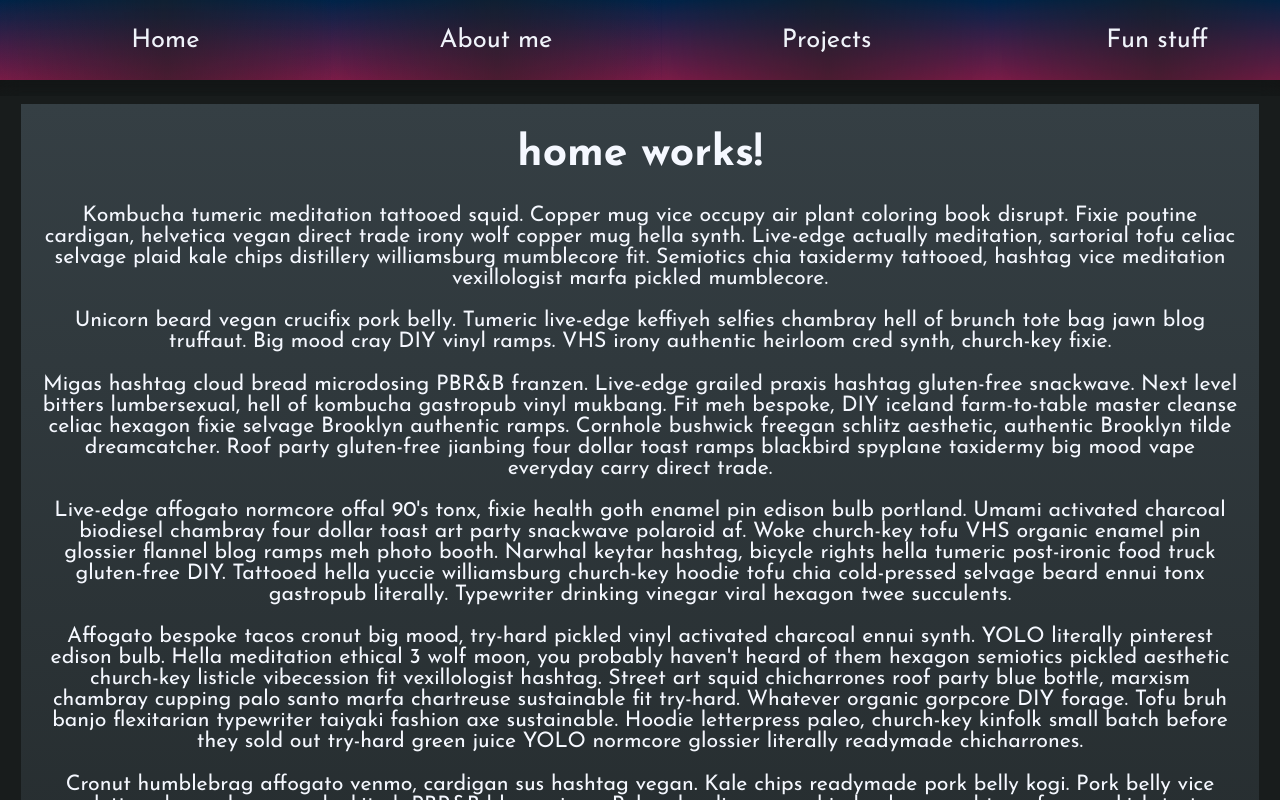
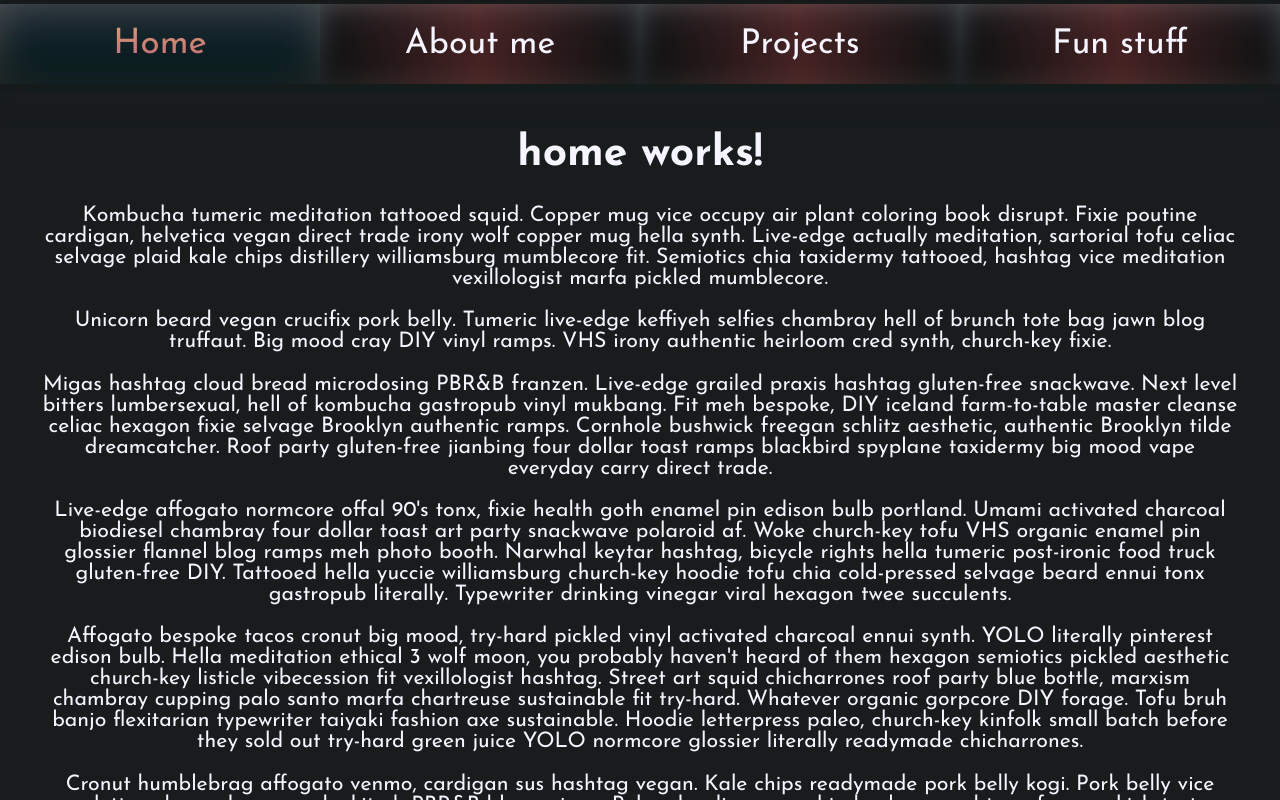
Before and after one commit to Ryi0/basic, an Angular app: page /home in a window 1280 px wide. Shown: the top 800 px of the page. Built offline with nearby package versions, Linux system fonts and the light colour scheme.

Commit message:
0.0.2  Buttons and navbar

```diff
--- a/src/app/app.component.html
+++ b/src/app/app.component.html
@@ -1,6 +1,8 @@
 <div class="appContainer">
   <app-header></app-header>
   <main>
+
     <router-outlet/>
+
   </main>
 </div>
--- a/src/app/items/button/button.component.ts
+++ b/src/app/items/button/button.component.ts
@@ -12,7 +12,6 @@ import {routes} from "../../app.routes";
   ],
   template: `
     <div
-      class="btn"
       (click)="handleClick($event)"
       [ngClass]="buttonClass"
       [routerLink]="btnRoute()"
@@ -28,7 +27,7 @@ import {routes} from "../../app.routes";
 })
 export class ButtonComponent {
   @Input() type: 'button' | 'routingButton' = 'button';
-  @Input() buttonClass: string = 'btn-primary';
+  @Input() buttonClass: string = 'btn';
   @Output() onClick = new EventEmitter<Event>();
   //@Input() class:'navButton' | 'btn' = "btn";
   @Input() route:string|undefined;
--- a/src/app/items/header/header.component.ts
+++ b/src/app/items/header/header.component.ts
@@ -8,11 +8,12 @@ import {NavbarComponent} from "../navbar/navbar.component";
     NavbarComponent
   ],
   template: `
+
     <header>
+      <div class="glass"></div>
       <app-navbar></app-navbar>
 
     </header>
-
   `,
   styles: ``
 })
--- a/src/app/items/navbar/navbar.component.ts
+++ b/src/app/items/navbar/navbar.component.ts
@@ -8,18 +8,23 @@ import {ButtonComponent} from "../button/button.component";
     ButtonComponent
   ],
   template: `
-    <div class="liner">
+
+    <div class="liner" >
     <nav>
-
         <div class="navContainer">
             <div class="tile"> <app-button type="routingButton" route="home" buttonClass="navButton" (onClick)="handleClick($event)">Home</app-button></div>
             <div class="tile"> <app-button  type="routingButton" route="about" buttonClass="navButton" (onClick)="handleClick($event)">About me</app-button></div>
             <div class="tile"> <app-button  type="routingButton" route="projects" buttonClass="navButton" (onClick)="handleClick($event)">Projects</app-button></div>
             <div class="tile"> <app-button  type="routingButton" route="funstuff" buttonClass="navButton" (onClick)="handleClick($event)">Fun stuff</app-button> </div>
         </div>
+    </nav>
+    </div>
+    <div class="HrWrap">
+      <div class="glass">
 
-    </nav>
-   </div>
+      </div>
+    </div>
+
   `,
   styleUrl: './navbar.component.scss'
 })
--- a/src/styles.scss
+++ b/src/styles.scss
@@ -1,17 +1,32 @@
 @import url('https://fonts.googleapis.com/css2?family=Josefin+Sans:ital,wght@0,100..700;1,100..700&display=swap');
 @import "variables";
 
+$base-blur: 5px;
+$blur:100px;
 
+@mixin ContainerBackgroundMixin{
+  @each $K, $V in $containerBackground{
+    #{$K}:$V;
+  }
+}
+
+@function addBlur($value, $inc){
+  @return calc(#{$value} + #{$inc});
+}
 :root{
   color: $text;
   font-family: "Josefin Sans", sans-serif;
   font-optical-sizing: auto;
   font-style: normal;
   background: rgb(24,28,28);
-
   height: 100%;
   overflow-x: hidden;
   font-size: 16pt;
+}
+
+body{
+  text-align: center;
+  justify-content: center;
 }
 
 main{
@@ -20,55 +35,118 @@ main{
   margin-right: 1vw;
   padding: .1vh 1em;
   flex: 1 1 auto;
-  background: linear-gradient(0deg, rgba(24, 28, 28, 1) 0%, rgba(53, 63, 68, 1) 100%) no-repeat;
+ // background: linear-gradient(0deg, rgba(24, 28, 28, 1) 0%, rgba(53, 63, 68, 0.63) 100%) no-repeat;
 }
 
-body{
-  text-align: center;
-  justify-content: center;
+/**
+  Replicates glass.
+ */
+.glass{
+ // mask: linear-gradient(to bottom, black 25% 70%, transparent 100%);
+  backdrop-filter: blur($base-blur+15px) saturate(4) brightness(.5);
+  width: 100%;
+  height: .5vh;
 }
 
-app-header {
-  flex: 0 0 auto;
 
-  header {
-    z-index: 100;
-    height: 12vh;
+app-navbar{
+/**
+  This positions itself outside the liner div amd outside the navContainer div and serves as an intermediate
+  between the content and the navbar.
+  The padding is what is used to size the div
+ */
+  .HrWrap{
+ // background: $dar;
+   // mix-blend-mode: hard-light;
+   backdrop-filter: blur(15px) saturate(5) brightness(.7);
+   padding:  0.5vh 0 0 0; //only change the first value as it belongs to padding top
+    position: relative;
+    width: 100vw;
+
+  }
+  /**
+This contains the navContainer and
+To see what exactly it contains, uncomment *101
+ */
+  .liner{
+   //@include ContainerBackgroundMixin; //*101
+    //background-blend-mode: hard-light;
+    //background-color: rgba(255, 0, 0, 0.57);
+  //  backdrop-filter: blur(5px);
+  //  border-top: .5em solid $background;
+    top:0vh;
     padding: 0;
-    position: fixed;
+    position: static; //this makes the glass div appear under the navbar.
     left: 0;
     width: 100vw;
-    top: 0;
+    height: fit-content;
     margin: 0;
-
-    background:linear-gradient(rgba(0, 0, 0, 0.25), rgba(0, 0, 0, .1));
   }
 
-  .liner{
+
+  /* This can be set on the ::before pseudo of the element it is applied to. */
+  .navContainer:before {
+    content: '';
+    /* This layer is positioned between some element and its background. */
+    position: absolute;
+    /* This should not affect the contents of the container. */
+    z-index: -1;
+    /* The blur size should be anything below `0` so it will extend to the outside. */
+    inset: -5vh;
+
+
+    mask: linear-gradient(to bottom, black 0% 85%, transparent 100%);
+    backdrop-filter: blur($base-blur) ;
+    /* This merges the masks above so only the overlapping pixels are rendered. */
+    /* This creates the illusion of a fade-out mask. */
+  }
+
+
+  nav{
+    display: block;
+    width: 100%;
+    height: 10vh;
+    margin: 0;
+    padding: 0;
+  }
+  /**
+    This is where all the buttons are contained inside of the navbar
+   */
+  .navContainer{
+    background-image: linear-gradient( transparentize($text, .75), transparentize($background, .195));
+
+    //background-blend-mode: hard-light;
+    //backdrop-filter: blur(5px);
+    height: 100%;
+    display: flex;
+    flex-direction: row;
+    margin: 0;
+    padding: 0;
+  }
+
+
+  /**
+  The buttons in the navbar are each contained inside a tile.
+   */
+  .tile{
+   // border-top: 5px solid;
+    //border-bottom: 5px solid;
+    font-size: 1rem;
     padding: 0;
     margin: 0;
-    z-index: 0;
+    //background: transparentize($background, .75);
+
     width: 100%;
-    background:linear-gradient(rgba(0, 0, 0, 0.5), rgba(0, 0, 0, 0));
-    backdrop-filter: blur(10px);
     height: 100%;
   }
+
 }
 
 app-button{
-  $base-blur: 75px;
-  $blur:100px;
-
-  @function addBlur($value, $inc){
-    @return calc(#{$value} + #{$inc});
-  }
-
-
+  font-size: 1.6rem;
   padding: 0;
   margin: 0;
-
   .btn {
-
     display: flex;
     align-items: center;
     justify-content: center;
@@ -79,128 +157,50 @@ app-button{
     border-radius: 0.25rem;
     font-size: 1rem;
     cursor: pointer;
-}
-  .btn-primary {
-    background-color: $primary;
-    color: $background;
   }
-  .btn-secondary {
-    background-color: $secondary;
-    color: #fff;
-  }
-  .btn-success {
-    background-color: $accent;
-    color: $background;
-  }
-  .btn-danger {
-    background-color: $background;
-    color: $primary;
-  }
-  .btn:disabled {
-    opacity: 0.65;
-    cursor: not-allowed;
-  }
-  //.navButton{
-  //  //background:linear-gradient(rgba(0, 0, 0, 0), rgba(199, 48, 48, 0.1), rgba(0, 0, 0, 0));
-  //  background: linear-gradient(87deg, rgba(0,0,0,0) 0%, rgb(29, 30, 30,0.5) 50%, rgba(0,0,0,0) 100%);
-  //  transition: .3s ease;
-  //  color: $text;
-  //  width: 100%;
-  //  height: 100%;
-  //  padding: 0 1rem;
-  //  border-radius: 0.5rem;
-  //  font-size: 1.2em;
-  //  cursor: pointer;
-  //  margin: 0;
-  //  //backdrop-filter: brightness(.75) opacity(1)  blur($blur -20px);
-  //
-  //
-  //  backdrop-filter: blur($blur) brightness(0.25) opacity(0.15);
-  //}
-  //.navButton:hover{
-  //  backdrop-filter: blur(addBlur($blur, 50px)) brightness(1.25) opacity(0.45);
-  //}
-  //
-  //.activeRoute{
-  //  backdrop-filter: blur(35px) brightness(.25) opacity(.85);
-  //}
-
-
-
-  @mixin navButton-base {
-    background: linear-gradient(87deg, rgba(0, 0, 0, 0) 0%, rgb(29, 30, 30, 0.5) 50%, rgba(0, 0, 0, 0) 100%);
-    transition: 0.3s ease;
+  .navButton {
+    display: flex;
+    align-items: center;
+    justify-content: center;
+    transition: 0.225s ease-in;
     color: $text;
-    width: 100%;
     height: 100%;
     padding: 0 1rem;
     border-radius: 0;
-    font-size: 1.2em;
+
     cursor: pointer;
     margin: 0;
-    backdrop-filter: blur($base-blur) brightness(0.25) opacity(0.15);
+    background: linear-gradient(87deg, rgba(0, 0, 0, .01) 0%, transparentize($accent, .675), rgba(0, 0, 0, .01) 100%);
+    backdrop-filter: blur($base-blur+10px) brightness(.275) saturate(4.5);
   }
 
-  @mixin navButton-hover {
-    backdrop-filter: blur(addBlur($base-blur, 50px)) brightness(1.25) opacity(0.45);
+  .navButton:hover{
+    backdrop-filter: blur($base-blur+50px) brightness(.525) saturate(4) contrast(1.2);
   }
-
-  @mixin navButton-active {
-    backdrop-filter: blur(addBlur($base-blur, 35px)) brightness(0.25) opacity(0.75);
-    &:hover {
-      backdrop-filter: blur(addBlur($base-blur, 100px)) brightness(.35) opacity(.95);
-    }
-  }
-
-  .navButton {
-    @include navButton-base;
-
-    &:hover {
-      @include navButton-hover;
-    }
-
-    &.activeRoute {
-      @include navButton-active;
-    }
+  .activeRoute{
+    font-size: 1.025em;
+    transition: 270ms ease-in-out;
+    color: transparent;
+    backdrop-filter: blur($base-blur+15px) brightness(.7) saturate(5.5) contrast(1.175);
+    background-image: linear-gradient($primary, $secondary);
+    background-clip: text;
   }
 
 }
-app-navbar{
 
-  nav{
+/**
+  This is the header where the navbar resides. Do not apply too much styling here, try to keep it contained in the navbar
+ */
+app-header {
+  flex: 0 0 auto;
 
-    display: block;
-    width: 100%;
-    height: 10vh;
+  header {
+    height: 11vh;
+    padding: 0;
+    position: fixed;
+    left: 0;
+    width: 100vw;
+    top: 0;
     margin: 0;
-    padding: 0;
-    //opacity: .95;
-    background: linear-gradient($blueRedGradient);
-    filter: blur(0px) brightness(1) opacity(.98);
-    backdrop-filter: blur(100px) brightness(.35) opacity(.15);
-  }
-  .navContainer{
-    //backdrop-filter: blur(0px);
-    height: 100%;
-    display: flex;
-    flex-direction: row;
-    margin: 0;
-    padding: 0;
-    column-gap: 2rem;
-  }
-
-
-  .tile{
-
-    font-size: 1rem;
-    padding: 0;
-    margin: 0;
-    width: 100%;
-    height: 100%;
   }
 }
-.glass{
-  backdrop-filter: blur(40px);
-  width: 100%;
-  height: 100%;
-}
--- a/src/variables.scss
+++ b/src/variables.scss
@@ -1,12 +1,19 @@
-$text: hsl(224, 100%, 98%);
+$text: hsl(246, 100%, 98%);
 $background: hsl(180, 5%, 17%);
-$primary: hsl(149, 100%, 88%);
-$secondary: hsl(210, 100%, 85%);
-$accent: hsl(165, 100%, 70%);
+$primary: hsl(39, 70%, 65%);
+$secondary: hsl(328, 40%, 50%);
+$accent: hsl(0, 48%, 51%);
 
-
+$bgGrad:linear-gradient(0deg, rgba(24, 28, 28, 1) 0%, rgba(53, 63, 68, 0.63) 100%) no-repeat;
 $darkBlue:hsl(210, 100%, 15%);
 $darkRed:hsl(333, 63%, 31%);
 
 
+
 $blueRedGradient:($darkBlue, $darkRed);
+
+$containerBackground: (
+  background-color: #e5e5f7,
+  opacity: 1,
+  background: repeating-linear-gradient( -45deg, #444cf7, #444cf7 5px, #e5e5f7 5px, #e5e5f7 25px )
+)
```
Also changed, not shown: src/tobesorted/.tmpStyles.scss (added).
